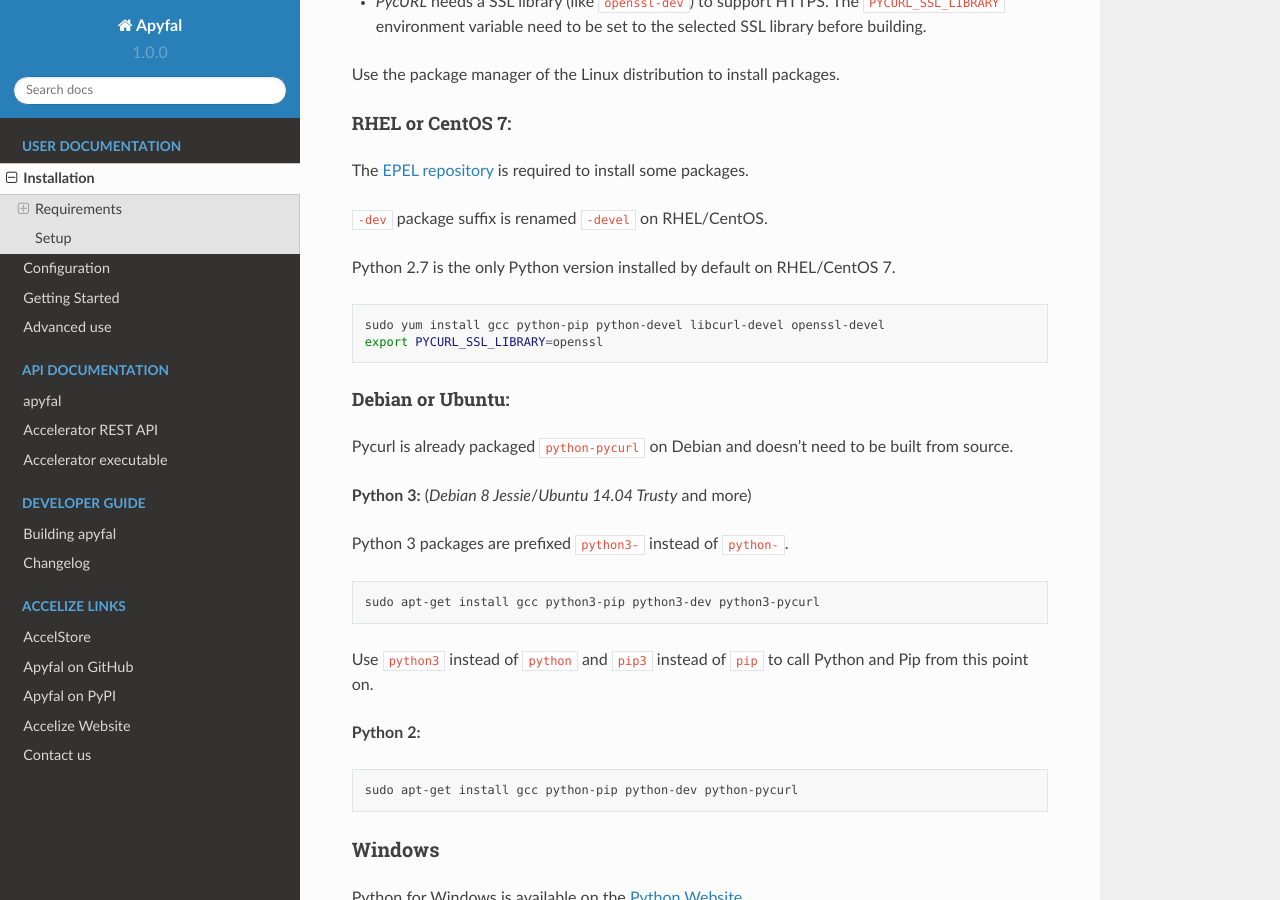
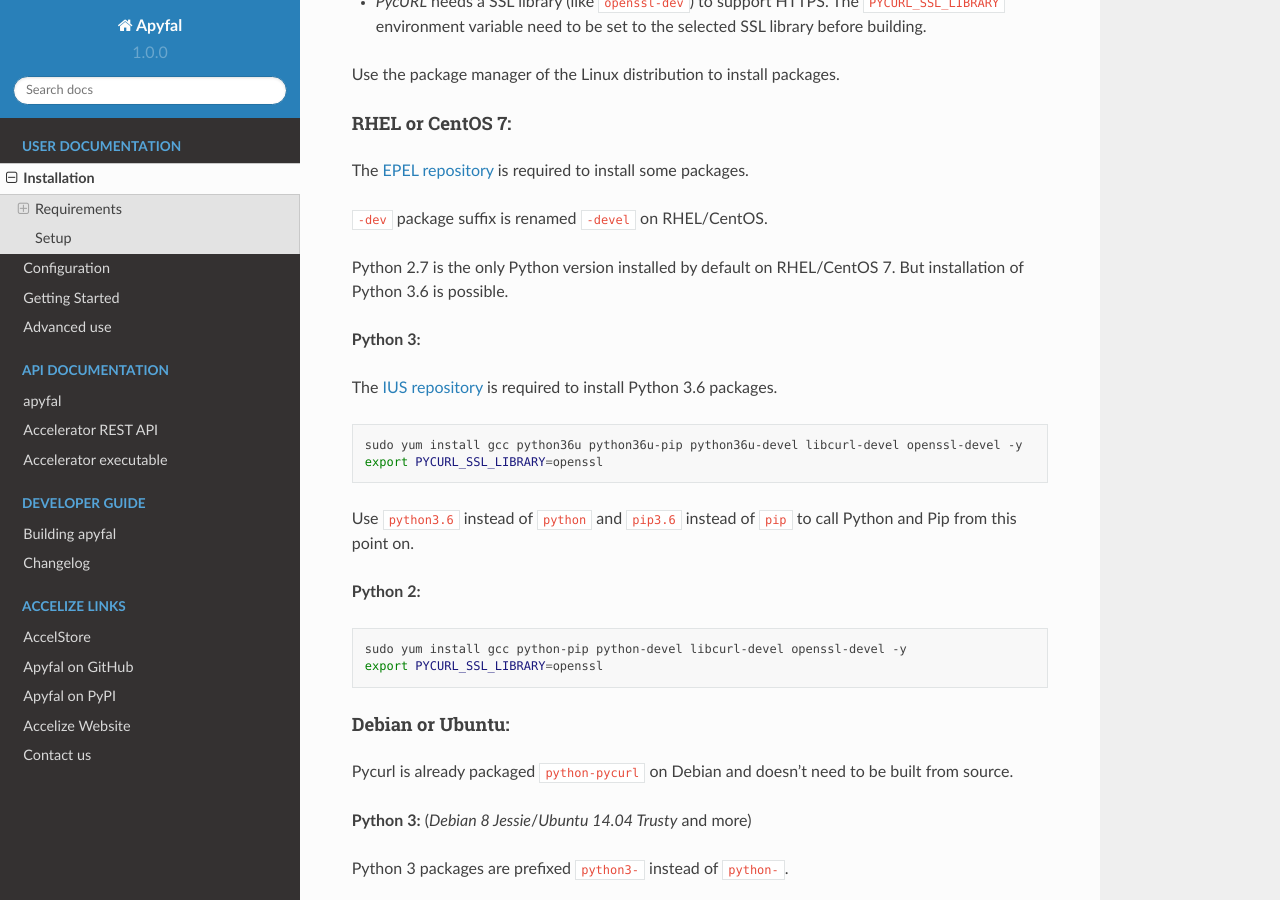
Before and after one commit to Accelize/apyfal, a Sphinx documentation site: the page built from docs/installation.rst, in a window 1280 px wide and 900 px high, scrolled down 692 px. Built offline with Sphinx 7.4.7 and the Read the Docs theme 2.0.0, drawn with Linux system fonts in a browser that asks for light colours; pages that are not in the unit, such as notebooks, are missing from menus.

Commit message:
Update documentation.

```diff
--- a/docs/advanced_storage.rst
+++ b/docs/advanced_storage.rst
@@ -46,8 +46,8 @@ Example:
 The ``host`` scheme
 ~~~~~~~~~~~~~~~~~~~
 
-The ``host`` scheme is similar to the ``file`` scheme, but is only available when using Apyfal to use remotely
-the accelerator.
+The ``host`` scheme is similar to the ``file`` scheme, but is only available when using Apyfal to control the
+accelerator remotely.
 
 In this case:
 
--- a/docs/installation.rst
+++ b/docs/installation.rst
@@ -38,11 +38,24 @@ The `EPEL repository`_ is required to install some packages.
 
 ``-dev`` package suffix is renamed ``-devel`` on RHEL/CentOS.
 
-Python 2.7 is the only Python version installed by default on RHEL/CentOS 7.
+Python 2.7 is the only Python version installed by default on RHEL/CentOS 7. But installation of Python 3.6 is possible.
+
+**Python 3:**
+
+The `IUS repository`_ is required to install Python 3.6 packages.
 
 .. code-block:: bash
 
-    sudo yum install gcc python-pip python-devel libcurl-devel openssl-devel
+    sudo yum install gcc python36u python36u-pip python36u-devel libcurl-devel openssl-devel -y
+    export PYCURL_SSL_LIBRARY=openssl
+
+Use ``python3.6`` instead of ``python`` and ``pip3.6`` instead of ``pip`` to call Python and Pip from this point on.
+
+**Python 2:**
+
+.. code-block:: bash
+
+    sudo yum install gcc python-pip python-devel libcurl-devel openssl-devel -y
     export PYCURL_SSL_LIBRARY=openssl
 
 Debian or Ubuntu:
@@ -115,6 +128,7 @@ Example for installing the ``OpenStack`` + ``optional`` extras:
     pip install apyfal[OpenStack,optional]
 
 .. _EPEL repository: https://fedoraproject.org/wiki/EPEL
+.. _IUS repository: https://ius.io/GettingStarted/#subscribing-to-the-ius-repository
 .. _Python Website: https://www.python.org/downloads
 .. _Windows Compilers on Python documentation: https://wiki.python.org/moin/WindowsCompilers
 .. _Unofficial Windows Binaries for Python Extension Packages: https://www.lfd.uci.edu/~gohlke/pythonlibs
```
Also changed, not shown: 1 other file.
